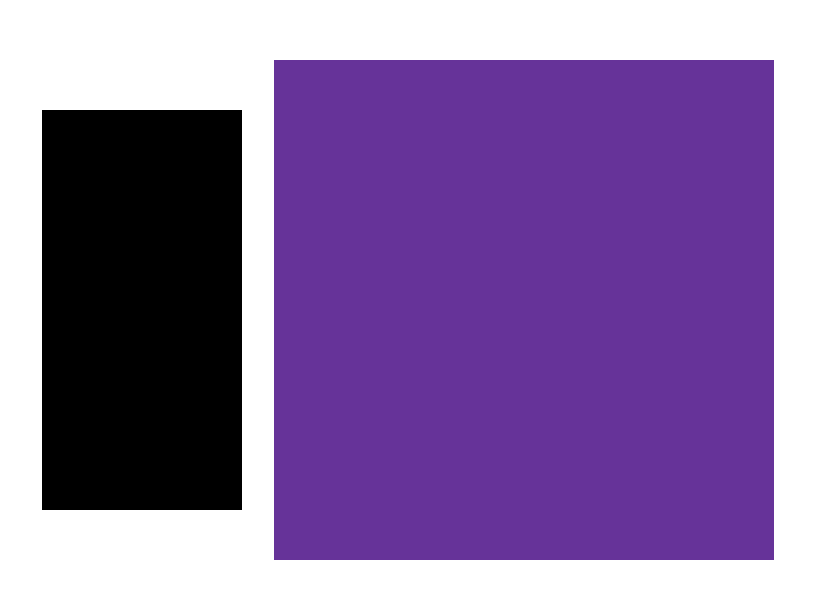
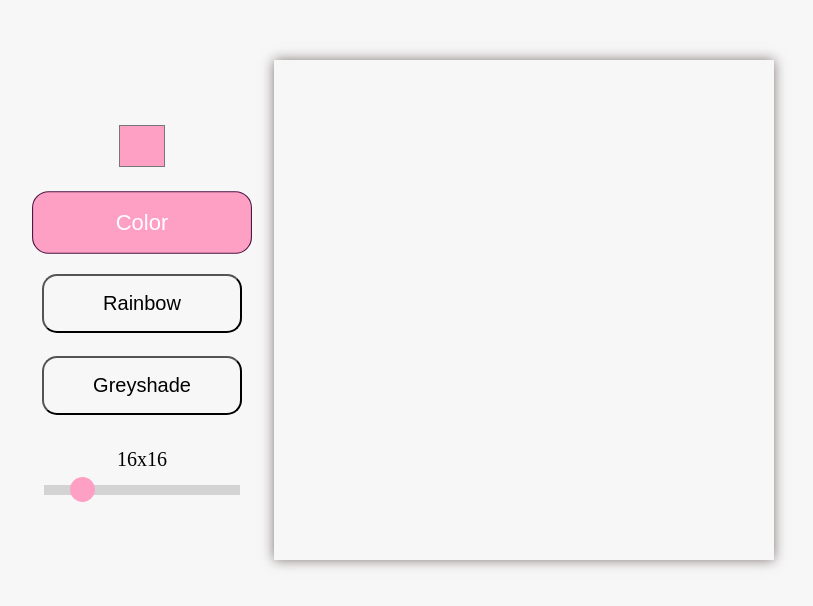
Before and after one commit to Velthas/etchasketch, a plain HTML site: page index.html in a window 1280 px wide. Shown: the part 100-706 px from the top of the page, without its empty margins (232-1045 px from the left). Drawn offline with Linux system fonts and the light colour scheme.

Commit message:
UI nearly done, script blocks in place

```diff
--- a/index.html
+++ b/index.html
@@ -2,14 +2,22 @@
 <html>
     <head>
         <meta charset="utf-8">
-        <script src="./script.js"></script>
+        <script src="./script.js" defer></script>
         <link rel="stylesheet" href="./style.css">
     </head>
     <body>
         <div class="title"><h1 style="text-align: center;">Etch a Sketch</h1></div>
         <div class="functionality">
             <div class="settings">
-
+                <input type="color" id="color" name="color"
+                value="#fea0c4">
+                <button id="standard" class="active">Color</button>
+                <button id="rainbow">Rainbow</button>
+                <button id="greyshade">Greyshade</button>
+                <span>
+                    <div class="slidertext">16x16</div>
+                    <input type="range" min="1" max="100" value="16" class="slider" id="slidervalue">
+                </span>
             </div>
             <div class="container">
 
--- a/script.js
+++ b/script.js
@@ -26,9 +26,29 @@ function createCanvasDivs (numberOfDivs) {
 
 //Function to clear the canvas before replacing it
 function clearCanvas() {
+    //Get all the canvas blocks
     const canvasNodes = document.querySelectorAll('.canvasDiv');
 
+    //Loop and delete each one
     canvasNodes.forEach(canvasBlock => {
         canvasBlock.remove();
     });
 }
+
+function colorCanvas (color) {
+    const canvasNodes = document.querySelectorAll('.canvasDiv');
+
+    canvasNodes.forEach(canvasBlock =>  {
+        canvasBlock.addEventListener('mouseenter', function () { canvasBlock.style.backgroundColor = color; })
+    });
+}
+
+//Get the range slider and the text-content node above it.
+const sliderText = document.querySelector('.slidertext');
+const rangeSlider = document.querySelector('#slidervalue');
+
+//Each time the range is changed, clear the canvas, create new divs and update text-content
+rangeSlider.addEventListener('change', () => {
+    clearCanvas();
+    createCanvasDivs(Number(rangeSlider.value));
+    sliderText.textContent = rangeSlider.value + 'x' + rangeSlider.value; })
--- a/style.css
+++ b/style.css
@@ -1,9 +1,8 @@
 * {
-
+background-color: #f7f7f7;
 box-sizing: border-box;
 margin: 0;
 padding: 0;
-
 }
 
 .title {
@@ -30,18 +29,74 @@ padding: 0;
 .settings {
     width: 200px;
     height: 400px;
-    background-color: black;
+    display: flex;
+    flex-direction: column;
+    justify-content: space-around;
+    align-items: center;
 }
 
 .container {
     width: 500px;
     height: 500px;
-    background-color: rebeccapurple;
+    background-color: #f7f7f7;
     display: flex;
     flex-wrap: wrap;
     justify-items: stretch;
+    box-shadow: 0 0 12px 0 #817575;
 }
 
-.canvasDiv {
-    display: inline-block;
+button {
+    width: 200px;
+    padding: 16px;
+    font-size: 20px;
+    border-radius: 15px;
+    transition: transform ease-in 0.3s, border ease-in 0.3s;
 }
+
+button:hover {
+    background-color: gainsboro;
+}
+
+.active {
+    transform: scale(1.1);
+    background-color: #fea0c4;
+    color: white;
+    border: 0.5px solid rgb(78, 23, 69);
+
+}
+
+input#color {
+        border: transparent;
+        height: 50px;
+}
+
+.slider {
+    -webkit-appearance: none;
+    width: 196px;
+    height: 10px;
+    background: #d3d3d3;
+    outline: none;
+  }
+
+ .slider::-webkit-slider-thumb {
+    -webkit-appearance: none;
+    appearance: none;
+    width: 25px;
+    height: 25px;
+    background: #fea0c4;
+    cursor: pointer;
+    border-radius: 20px;
+}
+
+.slider::-moz-range-thumb {
+    width: 25px;
+    height: 25px;
+    background: #04AA6D;
+    cursor: pointer;
+}
+
+.slidertext {
+    font-size: 20px;
+    text-align: center;
+    margin: 10px;
+}
```
